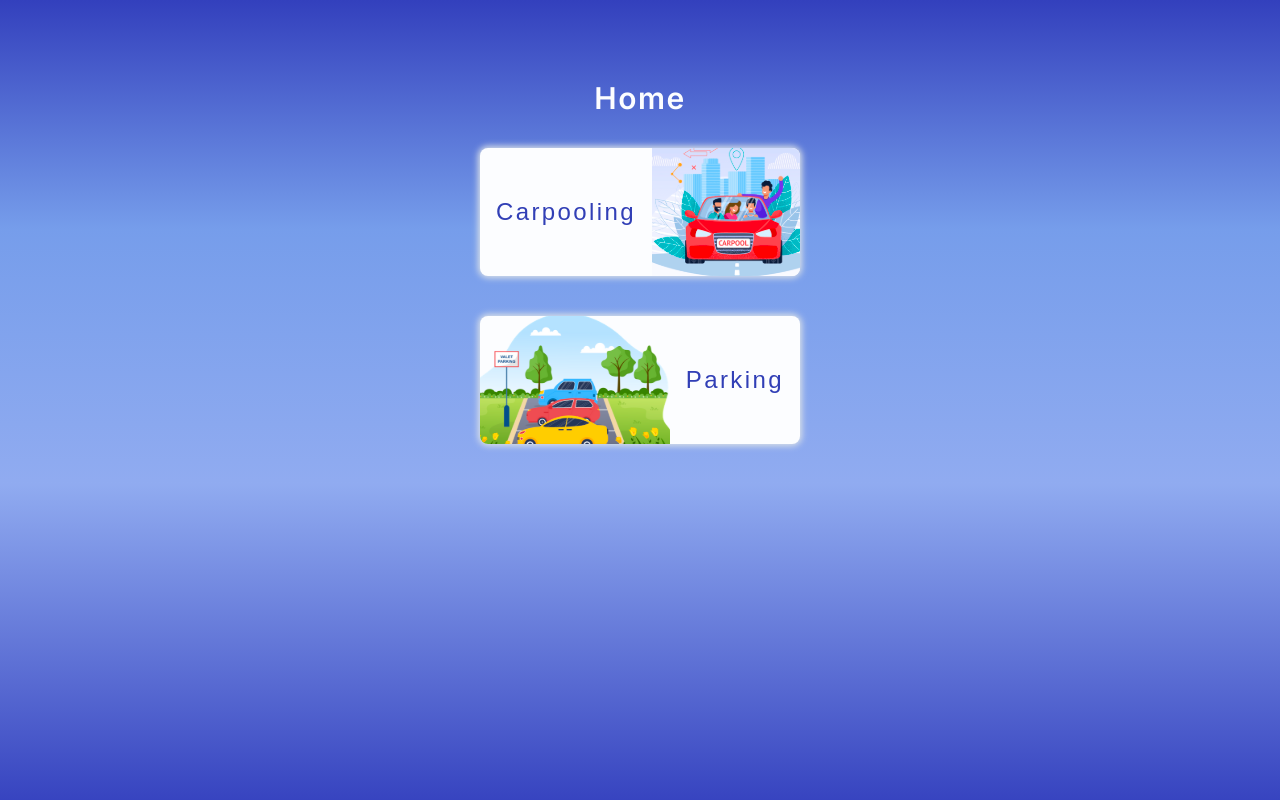
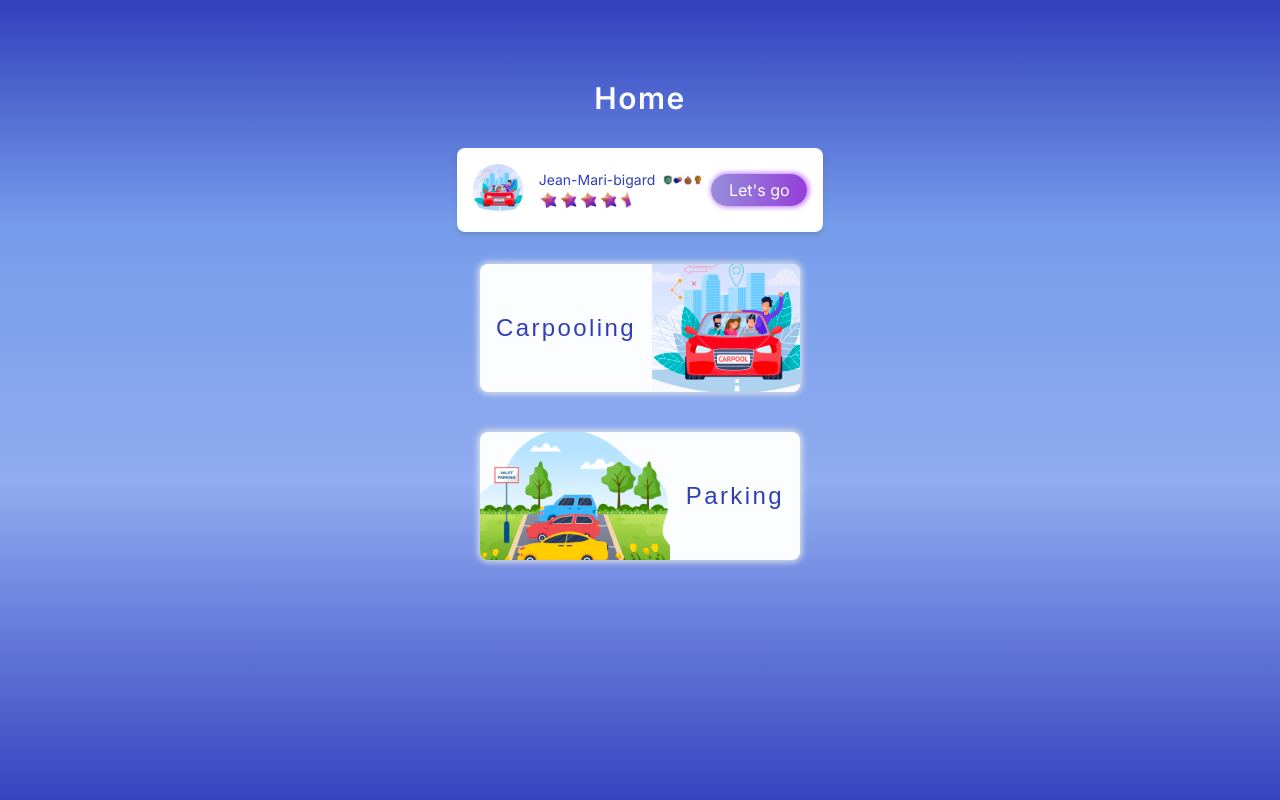
Before and after one commit to Nefferou/YAccess, a Next.js app in the folder yaccess/: page / in a window 1280 px wide. Built offline with nearby package versions, Linux system fonts and the light colour scheme; no server answers.

Commit message:
fix design

```diff
--- a/yaccess/app/api/driver/[driverId]/route.ts
+++ b/yaccess/app/api/driver/[driverId]/route.ts
@@ -1,42 +1,29 @@
-import { PrismaClient } from "@prisma/client";
-import { NextApiRequest, NextApiResponse } from "next";
+import { NextRequest } from "next/server";
 
-const prisma = new PrismaClient();
+type Params = {
+  driverId: string;
+};
 
-export async function GET(req: NextApiRequest, { params } : { params : { driverId : string} }) {
+export async function GET(params: Params) {
+  console.log("GET driverId", params);
   const { driverId } = params;
-  console.log("test");
-  console.log(driverId);
-  /*if (!req.query.driverId) {
-    // Si 'driverId' n'existe pas, renvoyez une erreur 400 (Bad Request)
-    return res.status(400).json({ message: "Driver ID is required" });
+
+  if (!driverId || isNaN(Number(driverId))) {
+    return new Response("Invalid driverId", { status: 400 });
   }
 
-  const driverId = req.query.driverId as string;
-
-  console.log(driverId);
+  // Your database query using Prisma here if needed
+  /*
   const driverWithUser = await prisma.driver.findUnique({
     where: {
-      Id: parseInt(driverId, 10), // Convertissez l'ID en nombre entier
-    },
-    include: {
-      User: {
-        select: {
-          lastName: true,
-          firstName: true,
-          photo: true,
-          badgeList: true,
-          Bio: true,
-        },
-      },
+      userId: parseInt(driverId, 10),
     },
   });
 
   if (!driverWithUser) {
-    // Si le conducteur n'est pas trouvé, renvoyez une réponse 404 (Non trouvé)
-    return res.status(404).json({ message: "Driver not found" });
+    return res.status(404).json({ error: "Driver not found" });
   }
+  */
 
-  // Si le conducteur est trouvé, renvoyez ses informations, y compris les informations de l'utilisateur
-  return res.status(200).json(driverWithUser);*/
+  return new Response("OK", { status: 200 });
 }
--- a/yaccess/app/page.tsx
+++ b/yaccess/app/page.tsx
@@ -9,9 +9,16 @@ import Badge from '../models/Badge';
 
 export default async function Home() {
   const session = await getServerSession(authOptions)
+  const badges = [
+    Badge.SHIELD,
+    Badge.TCHAT_BUBBLE,
+    Badge.COMPASS,
+    Badge.MEDAL,
+  ]
   return (
     <main className="h-screen px-8 pt-20 flex flex-col items-center gap-8">
         <Title text="Home"></Title>
+        <DriverComponent driverPP={carpooling} driverBadges={badges} driverName='Jean-Mari-bigard' driverRating={4.5}/>
         <div className="flex flex-col gap-10">
             <ChoiceCard title="Carpooling" svg={carpooling} onLeftImage={false} link="/carpooling"></ChoiceCard>
             <ChoiceCard title="Parking" svg={parking} onLeftImage={true} link="/parking"></ChoiceCard>
--- a/yaccess/components/ui/Badges/BadgeIcon.tsx
+++ b/yaccess/components/ui/Badges/BadgeIcon.tsx
@@ -4,9 +4,10 @@ import Badge from "../../../models/Badge";
 
 type BadgeProps = {
     type: Badge;
+    height?: 'small' | 'medium'
 };
 
-const BadgeIcon: React.FC<BadgeProps> = ({ type }) => {
+const BadgeIcon: React.FC<BadgeProps> = ({ type, height='medium' }) => {
     const SHIELD = "/Badge/SHIELD.svg";
     const TCHAT_BUBBLE = "/Badge/TCHAT_BUBBLE.svg";
     const COMPASS = "/Badge/COMPASS.svg";
@@ -16,14 +17,16 @@ const BadgeIcon: React.FC<BadgeProps> = ({ type }) => {
     const CROWN = "/Badge/CROWN.svg";
     const TROPHY = "/Badge/TROPHY.svg";
 
+    const [width, badgeHeight] = height === 'medium' ? [20, 20] : [10, 10];
+
     switch (type) {
         case Badge.SHIELD:
             return (
                 <Image
                     src={SHIELD}
                     alt="SHIELD"
-            width="20"
-            height="20"
+                    width={width}
+                    height={badgeHeight}
                     unoptimized={true}
                 />
             );
@@ -32,8 +35,8 @@ switch (type) {
                 <Image
                     src={TCHAT_BUBBLE}
                     alt="TCHAT_BUBBLE"
-            width="20"
-            height="20"
+                    width={width}
+                    height={badgeHeight}
                     unoptimized={true}
                 />
             );
@@ -42,8 +45,8 @@ switch (type) {
                 <Image
                     src={COMPASS}
                     alt="COMPASS"
-            width="20"
-            height="20"
+                    width={width}
+                    height={badgeHeight}
                     unoptimized={true}
                 />
             );
@@ -52,8 +55,8 @@ switch (type) {
                 <Image
                     src={MEDAL}
                     alt="MEDAL"
-            width="20"
-            height="20"
+                    width={width}
+                    height={badgeHeight}
                     unoptimized={true}
                 />
             );
@@ -62,8 +65,8 @@ switch (type) {
                 <Image
                     src={SUN}
                     alt="SUN"
-            width="20"
-            height="20"
+                    width={width}
+                    height={badgeHeight}
                     unoptimized={true}
                 />
             );
@@ -72,8 +75,8 @@ switch (type) {
                 <Image
                     src={MUSIC_NOTE}
                     alt="MUSIC_NOTE"
-            width="20"
-            height="20"
+                    width={width}
+                    height={badgeHeight}
                     unoptimized={true}
                 />
             );
@@ -82,8 +85,8 @@ switch (type) {
                 <Image
                     src={CROWN}
                     alt="CROWN"
-            width="20"
-            height="20"
+                    width={width}
+                    height={badgeHeight}
                     unoptimized={true}
                 />
             );
@@ -92,8 +95,8 @@ switch (type) {
                 <Image
                     src={TROPHY}
                     alt="TROPHY"
-            width="20"
-            height="20"
+                    width={width}
+                    height={badgeHeight}
                     unoptimized={true}
                 />
             );
--- a/yaccess/components/ui/Badges/BadgeRow.tsx
+++ b/yaccess/components/ui/Badges/BadgeRow.tsx
@@ -4,16 +4,22 @@ import BadgeIcon from "./BadgeIcon";
 
 type BadgeRowProps = {
     badges: Badge[];
+    badgesHeight?: 'small' | 'medium'
 };
 
-const BadgeRow: React.FC<BadgeRowProps> = ({ badges }) => {
+const BadgeRow: React.FC<BadgeRowProps> = ({ badges, badgesHeight ='medium' }) => {
     const badgeIcons = badges.map((badge) => (
-        <BadgeIcon type={badge} />
+        <BadgeIcon type={badge} height={badgesHeight} />
     ));
 
-    return (
+    if(badgesHeight == "small"){
+        return (
+            <div className="flex items-center ">{badgeIcons}</div>
+        );
+    }else{
         <div className="flex items-center gap-2">{badgeIcons}</div>
-    );
+    }
+
 };
 
 export default BadgeRow;
--- a/yaccess/components/ui/Driver/Driver.tsx
+++ b/yaccess/components/ui/Driver/Driver.tsx
@@ -5,7 +5,7 @@ import BadgeRow from "../Badges/BadgeRow";
 import Rating from "../Rating/Rating";
 import Button from "../Button/Button";
 import Badge from "../../../models/Badge";
-import Subtitle from "../Subtitle/Subtitle";
+import UserName from "../UserName/UserName";
 
 type DriverProps = {
   driverPP: string;
@@ -23,18 +23,18 @@ const Driver: React.FC<DriverProps> = ({
   driverOnClick,
 }) => {
   return (
-    <div className="bg-white shadow-md rounded-lg p-4 flex justify-between items-center">
+    <div className="bg-white shadow-md rounded-lg p-4 flex justify-between items-center gap-2">
       <div className="flex items-center">
         <ProfilePicture src={driverPP} size="small" />
         <div className="ml-4">
-          <div className="flex row">
-            <Subtitle text={driverName}/>
-            <BadgeRow badges={driverBadges} />
+          <div className="flex row gap-2">
+            <UserName username={driverName} color="blue-primary" />
+            <BadgeRow badges={driverBadges} badgesHeight="small" />
           </div>
           <Rating rating={driverRating} />
         </div>
       </div>
-      <Button text="Let's go !" size="medium" handleOnClick={driverOnClick} />
+      <Button text="Let's go" size="small" handleOnClick={driverOnClick} />
     </div>
   );
 };
--- a/yaccess/components/ui/UserName/UserName.tsx
+++ b/yaccess/components/ui/UserName/UserName.tsx
@@ -1,10 +1,16 @@
 type UserNameProps = {
     username: string;
+    color?: 'white-primary' | 'blue-primary';
 }
 
-const UserName = ({username}:UserNameProps) => {
+const UserName = ({username, color= 'white-primary'}:UserNameProps) => {
+    const colorClass = {
+        'white-primary': 'text-white-primary',
+        'blue-primary': 'text-blue-primary',
+    }[color];
+
     return (
-        <h3 className="text-lg text-white-primary">{username}</h3>
+        <h3 className={`text-sm ${colorClass}`}>{username}</h3>
     );
 };
 
```
Also changed, not shown: 1 other file (tests, documents, lock files or other folders). Lines whose indentation alone changed are shown as unchanged.
